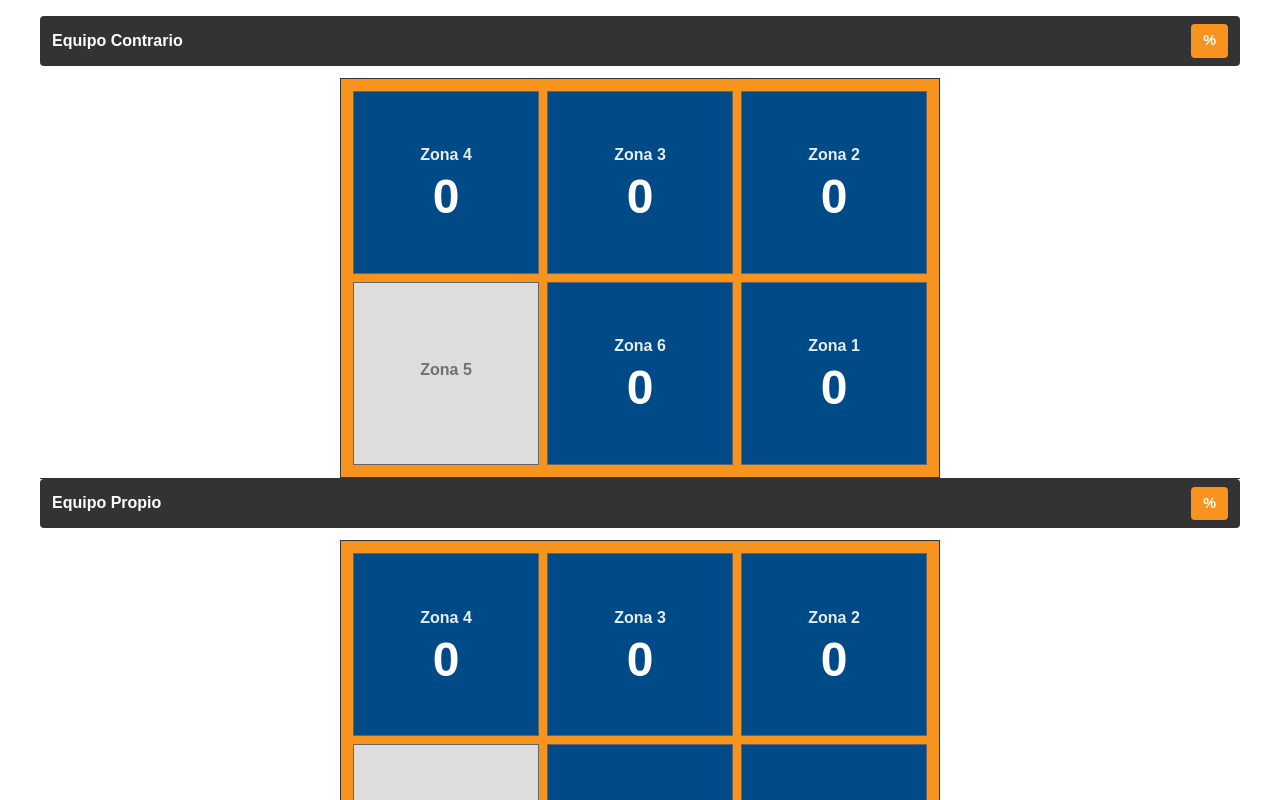
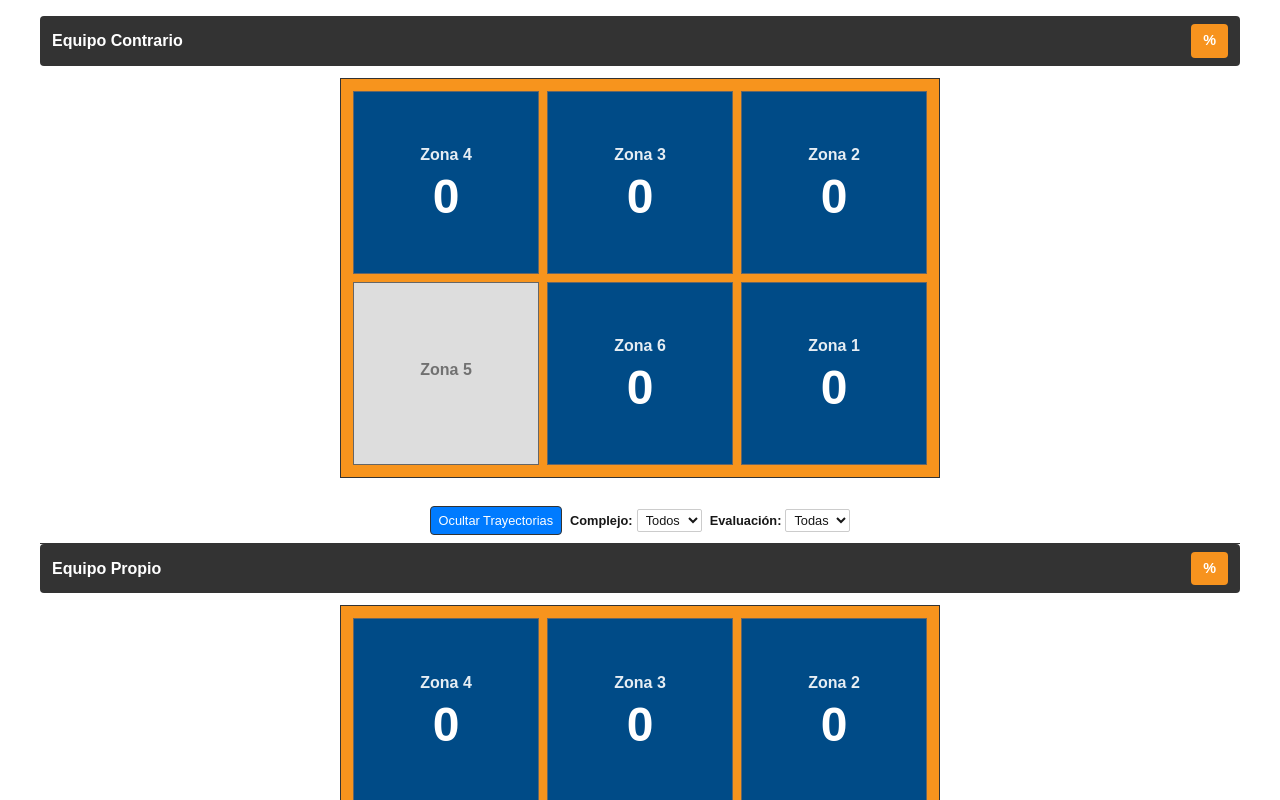
Before and after one commit to DiagoGar/VolyStats, a Next.js app: page / in a window 1280 px wide. Shown: the top 800 px of the page. Built offline with nearby package versions, Linux system fonts and the light colour scheme.

Commit message:
se agrega un canva de trayectorias persistenetes, colores por evaluacion, filtros y patrones direccionales en estadisticas

```diff
--- a/src/components/Court/HalfCourt.tsx
+++ b/src/components/Court/HalfCourt.tsx
@@ -4,8 +4,9 @@ import { calculatePercentage } from "@/utils/calculations";
 import { averageAngle, angularDeviation } from "@/utils/spikeMath";
 import { SpikeDraw } from "../SpikeDraw/SpikeDraw";
 import type { SpikeTrajectoriesByZone } from "@/hooks/useGameTrajectories";
-import { useState } from "react";
+import { useState, useRef, useEffect } from "react";
 import type { Complex, PlayerRole, Evaluation } from "@/types/spike";
+import { drawPersistentTrajectories } from "@/utils/canvasUtils";
 
 interface HalfCourtProps {
   team: "own" | "opponent";
@@ -25,6 +26,25 @@ export function HalfCourt({
   onSpikeDraw,
 }: HalfCourtProps) {
   const [drawState, setDrawState] = useState<{ zone: Zone; complex: Complex | null; playerRole: PlayerRole | null; trajectory: { start: { x: number; y: number }; end: { x: number; y: number } } | null } | null>(null);
+  const [filterComplex, setFilterComplex] = useState<Complex | null>(null);
+  const [filterEvaluation, setFilterEvaluation] = useState<Evaluation | null>(null);
+  const [showTrajectories, setShowTrajectories] = useState(true);
+  const canvasRef = useRef<HTMLCanvasElement>(null);
+
+  useEffect(() => {
+    const canvas = canvasRef.current;
+    if (!canvas) return;
+
+    const ctx = canvas.getContext("2d");
+    if (!ctx) return;
+
+    // Limpiar canvas
+    ctx.clearRect(0, 0, canvas.width, canvas.height);
+
+    if (showTrajectories) {
+      drawPersistentTrajectories(ctx, canvas, spikeTrajectories, filterComplex, filterEvaluation);
+    }
+  }, [spikeTrajectories, filterComplex, filterEvaluation, showTrajectories]);
 
   const getValue = (zone: Zone) => {
     if (stats.mode === "cantidad") {
@@ -130,6 +150,51 @@ export function HalfCourt({
         />
       </div>
 
+      {/* Canvas para trayectorias */}
+      <canvas
+        ref={canvasRef}
+        className="trajectory-canvas"
+        width={400}
+        height={300}
+      />
+
+      {/* Controles de filtros */}
+      <div className="trajectory-controls">
+        <button
+          className={`control-btn ${showTrajectories ? 'active' : ''}`}
+          onClick={() => setShowTrajectories(!showTrajectories)}
+        >
+          {showTrajectories ? 'Ocultar' : 'Mostrar'} Trayectorias
+        </button>
+
+        <div className="filter-group">
+          <label>Complejo:</label>
+          <select
+            value={filterComplex || ''}
+            onChange={(e) => setFilterComplex(e.target.value as Complex || null)}
+          >
+            <option value="">Todos</option>
+            <option value="K1">K1</option>
+            <option value="K2">K2</option>
+            <option value="K3">K3</option>
+            <option value="K4">K4</option>
+          </select>
+        </div>
+
+        <div className="filter-group">
+          <label>Evaluación:</label>
+          <select
+            value={filterEvaluation || ''}
+            onChange={(e) => setFilterEvaluation(e.target.value as Evaluation || null)}
+          >
+            <option value="">Todas</option>
+            <option value="ace">Ace</option>
+            <option value="kill">Kill</option>
+            <option value="error">Error</option>
+          </select>
+        </div>
+      </div>
+
       {/* Modal de dibujo */}
       {drawState !== null && drawState.complex === null && (
         <div className="complex-selector-overlay">
--- a/src/components/Court/court.css
+++ b/src/components/Court/court.css
@@ -88,6 +88,59 @@
   inset: 0;
   z-index: 1;
   pointer-events: none;
+}
+
+.trajectory-canvas {
+  position: absolute;
+  inset: 12px;
+  z-index: 2;
+  pointer-events: none;
+  width: calc(100% - 24px);
+  height: calc(100% - 24px);
+}
+
+.trajectory-controls {
+  display: flex;
+  flex-wrap: wrap;
+  gap: 8px;
+  align-items: center;
+  justify-content: center;
+  padding: 8px;
+  background: rgba(255, 255, 255, 0.9);
+  border-radius: 4px;
+  margin-top: 8px;
+}
+
+.control-btn {
+  padding: 4px 8px;
+  border: 1px solid #333;
+  background: white;
+  border-radius: 4px;
+  cursor: pointer;
+  font-size: 0.8rem;
+}
+
+.control-btn.active {
+  background: #007bff;
+  color: white;
+}
+
+.filter-group {
+  display: flex;
+  align-items: center;
+  gap: 4px;
+  font-size: 0.8rem;
+}
+
+.filter-group label {
+  font-weight: bold;
+}
+
+.filter-group select {
+  padding: 2px 4px;
+  border: 1px solid #ccc;
+  border-radius: 2px;
+  font-size: 0.8rem;
 }
 
 /* Botón de reset */
--- a/src/components/Stats/Stats.tsx
+++ b/src/components/Stats/Stats.tsx
@@ -3,6 +3,7 @@
 import type { Zone } from "@/types/stats";
 import type { SpikeVector } from "@/types/spike";
 import { averageAngle } from "@/utils/spikeMath";
+import { classifyDirection, directionPatterns } from "@/utils/spikeMath";
 
 export type SpikeTrajectoriesByZone = Record<Zone, SpikeVector[]>;
 
@@ -15,6 +16,7 @@ export function Stats({ trajectories }: StatsProps) {
   const complexStats: Record<string, number> = {};
   const roleStats: Record<string, number> = {};
   const evaluationStats: Record<string, number> = {};
+  const directionStats: Record<string, number> = {};
 
   for (const zone in trajectories) {
     for (const trajectory of trajectories[zone as unknown as Zone]) {
@@ -27,6 +29,10 @@ export function Stats({ trajectories }: StatsProps) {
       if (trajectory.evaluation) {
         evaluationStats[trajectory.evaluation] = (evaluationStats[trajectory.evaluation] || 0) + 1;
       }
+
+      // Clasificar dirección
+      const direction = classifyDirection(trajectory);
+      directionStats[direction] = (directionStats[direction] || 0) + 1;
     }
   }
 
@@ -64,6 +70,11 @@ export function Stats({ trajectories }: StatsProps) {
       {Object.entries(evaluationStats).map(([evaluation, count]) => (
         <p key={evaluation}>{evaluation}: {count}</p>
       ))}
+
+      <h3>Patrones Direccionales</h3>
+      {Object.entries(directionStats).map(([direction, count]) => (
+        <p key={direction}>{direction}: {count}</p>
+      ))}
     </section>
   );
 }
--- a/src/utils/canvasUtils.ts
+++ b/src/utils/canvasUtils.ts
@@ -190,3 +190,38 @@ export function drawAngularFan(
   ctx.lineTo(avgEndX, avgEndY);
   ctx.stroke();
 }
+
+export function drawPersistentTrajectories(
+  ctx: CanvasRenderingContext2D,
+  canvas: HTMLCanvasElement,
+  trajectories: Record<number, { start: { x: number; y: number }; end: { x: number; y: number }; complex?: string; evaluation?: string }[]>,
+  filterComplex: string | null,
+  filterEvaluation: string | null
+) {
+  // Dibujar todas las trayectorias con filtros
+  Object.values(trajectories).forEach(zoneTrajectories => {
+    zoneTrajectories.forEach(trajectory => {
+      // Aplicar filtros
+      if (filterComplex && trajectory.complex !== filterComplex) return;
+      if (filterEvaluation && trajectory.evaluation !== filterEvaluation) return;
+
+      // Determinar color basado en evaluación
+      let color = "#666"; // Default gris
+      if (trajectory.evaluation === "ace") color = "#28a745"; // Verde
+      else if (trajectory.evaluation === "kill") color = "#007bff"; // Azul
+      else if (trajectory.evaluation === "error") color = "#dc3545"; // Rojo
+
+      // Dibujar línea
+      ctx.strokeStyle = color;
+      ctx.lineWidth = 2;
+      ctx.globalAlpha = 0.7;
+
+      ctx.beginPath();
+      ctx.moveTo(trajectory.start.x * canvas.width, trajectory.start.y * canvas.height);
+      ctx.lineTo(trajectory.end.x * canvas.width, trajectory.end.y * canvas.height);
+      ctx.stroke();
+
+      ctx.globalAlpha = 1;
+    });
+  });
+}
--- a/src/utils/spikeMath.ts
+++ b/src/utils/spikeMath.ts
@@ -73,3 +73,27 @@ export function createSpikeVector(
     evaluation,
   };
 }
+
+export const directionPatterns = {
+  line: "Línea",
+  diagonal: "Diagonal",
+  cross: "Cruzada",
+  cut: "Corte",
+  tip: "Toque",
+};
+
+export function classifyDirection(trajectory: { start: { x: number; y: number }; end: { x: number; y: number } }): string {
+  const angle = calculateAngle(trajectory.start, trajectory.end);
+  const degrees = (angle * 180) / Math.PI;
+
+  // Normalizar a 0-360
+  const normalized = ((degrees % 360) + 360) % 360;
+
+  // Clasificar basado en ángulos
+  if (normalized >= 315 || normalized < 45) return directionPatterns.line; // Arriba
+  if (normalized >= 45 && normalized < 135) return directionPatterns.diagonal; // Derecha-arriba
+  if (normalized >= 135 && normalized < 225) return directionPatterns.cross; // Izquierda
+  if (normalized >= 225 && normalized < 315) return directionPatterns.cut; // Izquierda-abajo
+
+  return directionPatterns.tip; // Default
+}
```
